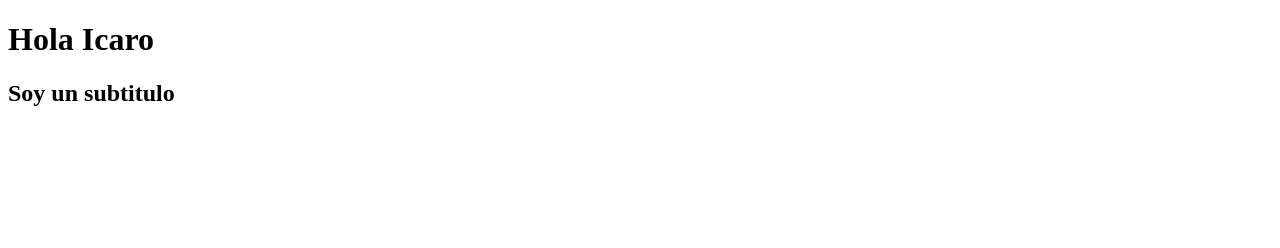
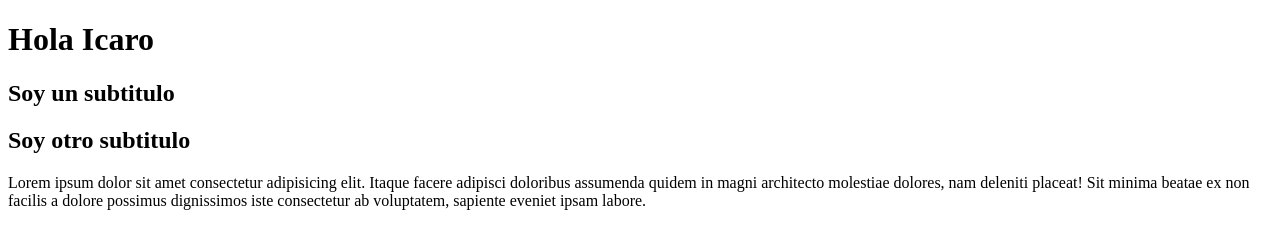
Before and after one commit to Jucepos/repo1, a plain HTML site: page estilos/index.html in a window 1280 px wide. Drawn offline with Linux system fonts and the light colour scheme.

Commit message:
h2 p has been added

```diff
--- a/estilos/index.html
+++ b/estilos/index.html
@@ -9,5 +9,12 @@
   <body>
     <h1>Hola Icaro</h1>
     <h2>Soy un subtitulo</h2>
+    <h2>Soy otro subtitulo</h2>
+    <p>
+      Lorem ipsum dolor sit amet consectetur adipisicing elit. Itaque facere
+      adipisci doloribus assumenda quidem in magni architecto molestiae dolores,
+      nam deleniti placeat! Sit minima beatae ex non facilis a dolore possimus
+      dignissimos iste consectetur ab voluptatem, sapiente eveniet ipsam labore.
+    </p>
   </body>
 </html>
```
